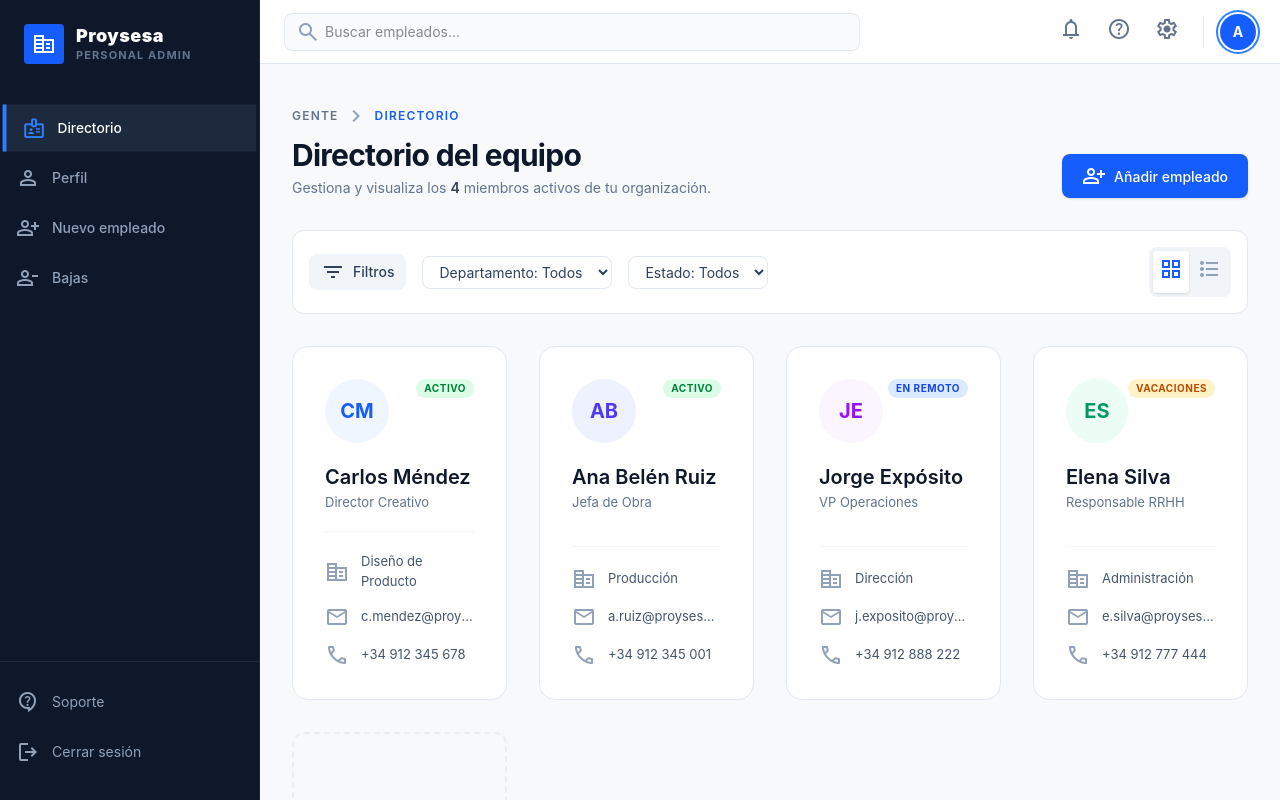
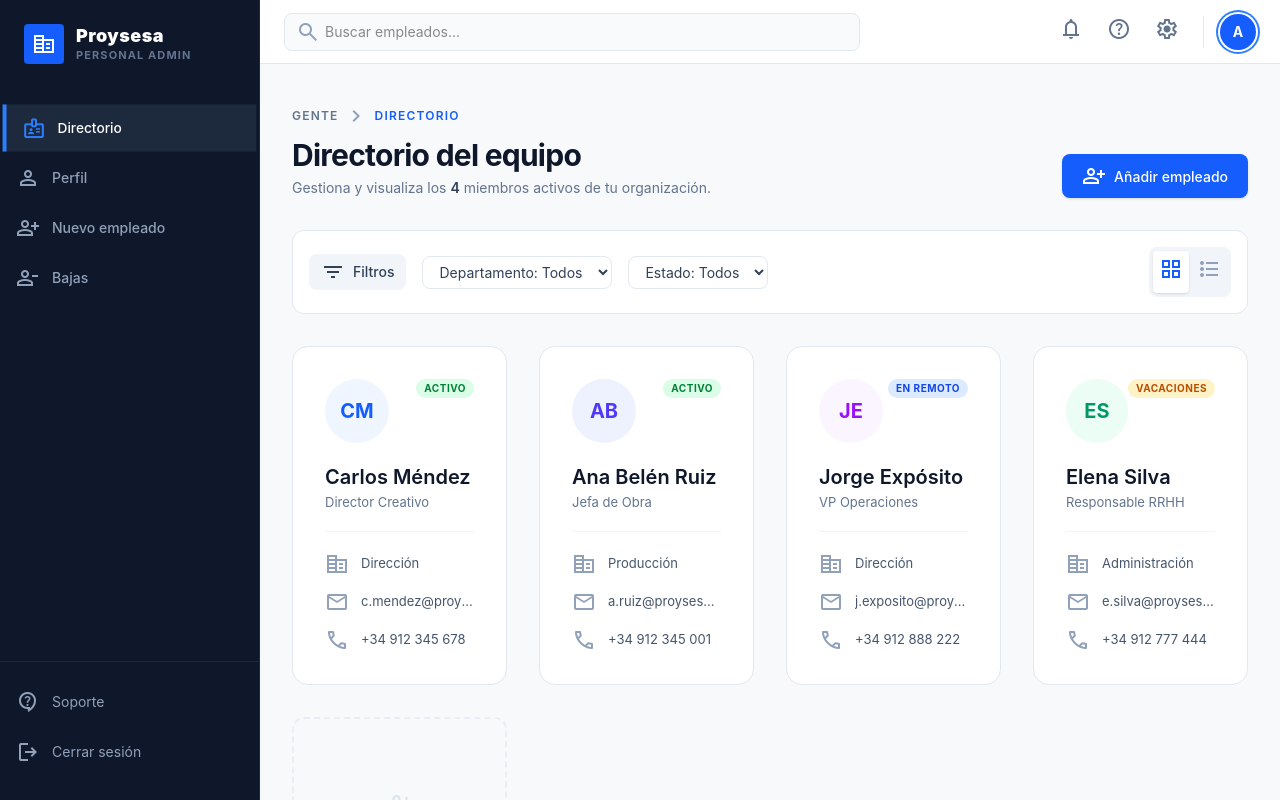
Before and after one commit to kouski/personal-proysesa, a Next.js app: page /directorio in a window 1280 px wide. Shown: the top 800 px of the page. Built offline with nearby package versions, Linux system fonts and the light colour scheme; a web font is replaced by a local one.

Commit message:
refactor: remove Diseño de Producto department and reassign associated employee to Dirección

```diff
--- a/app/components/directorio/FilterBar.tsx
+++ b/app/components/directorio/FilterBar.tsx
@@ -46,7 +46,6 @@ export default function FilterBar({ onViewChange, view = "grid" }: FilterBarProp
                 <option value="Producción">Producción</option>
                 <option value="Administración">Administración</option>
                 <option value="Dirección">Dirección</option>
-                <option value="Diseño de Producto">Diseño de Producto</option>
             </select>
 
             {/* Status filter */}
--- a/app/data/employees.ts
+++ b/app/data/employees.ts
@@ -5,7 +5,7 @@ export const employees: Employee[] = [
     id: "1",
     name: "Carlos Méndez",
     role: "Director Creativo",
-    department: "Diseño de Producto",
+    department: "Dirección",
     email: "c.mendez@proysesa.com",
     phone: "+34 912 345 678",
     status: "activo",
```
